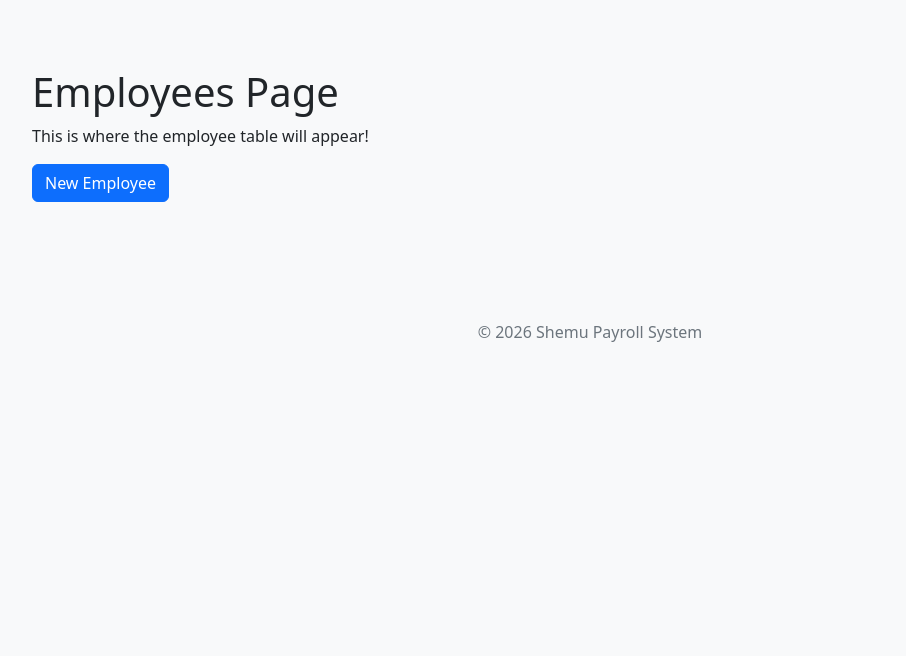
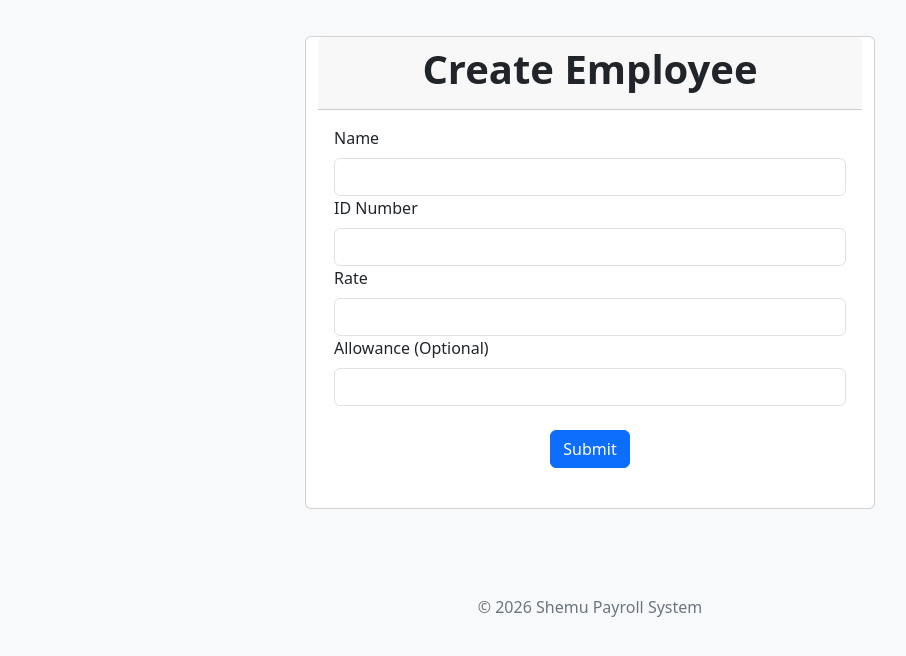
Before and after one commit to kurokabe8/FinalProject-BartoloQueZapico, a Django app: page /employees/create/ in a window 1280 px wide. Shown: the part 56-712 px from the top of the page, without its empty margins (50-956 px from the left). Run offline with Django 5.2, Linux system fonts and the light colour scheme.

Commit message:
edited create_employee template

```diff
--- a/Shemu/payroll_app/templates/payroll_app/employees/create_employee.html
+++ b/Shemu/payroll_app/templates/payroll_app/employees/create_employee.html
@@ -1,10 +1,36 @@
 {% extends 'payroll_app/base.html' %}
 
 {% block content %}
-    <div class="py-5">
-        <h1>Employees Page</h1>
-        <p>This is where the employee table will appear!</p>
-        <button class="btn btn-primary">New Employee</button>
+    <div class="row justify-content-center py-3">
+        <div class="card w-50">
+            <div class="card-header text-center">
+                <h1><strong>Create Employee</strong></h1>
+            </div>
+            <div class="card-body">
+                <form id="add_menu_form" method="POST">
+                    {% csrf_token %}
+                    <div class="col-12">
+                        <label for="name" class="form-label">Name</label>
+                        <input type="text" class="form-control" id="name" name="name" min=1 required>
+                    </div>
+                    <div class="col-12">
+                        <label for="id_number" class="form-label">ID Number</label>
+                        <input type="text" class="form-control" id="id_number" name="id_number" min=1 required>
+                    </div>
+                    <div class="col-12">
+                        <label for="rate" class="form-label">Rate</label>
+                        <input type="text" class="form-control" id="rate" name="rate" min=1 required>
+                    </div>
+                    <div class="col-12">
+                        <label for="allowance" class="form-label">Allowance (Optional)</label>
+                        <input type="text" class="form-control" id="allowance" name="allowance" min=1 required>
+                    </div>
+                    <div class="text-center">
+                        <button class="btn btn-primary my-4">Submit</button>
+                    </div>
+                </form>
+            </div>
+        </div>
     </div>
 
 {% endblock %}
```
